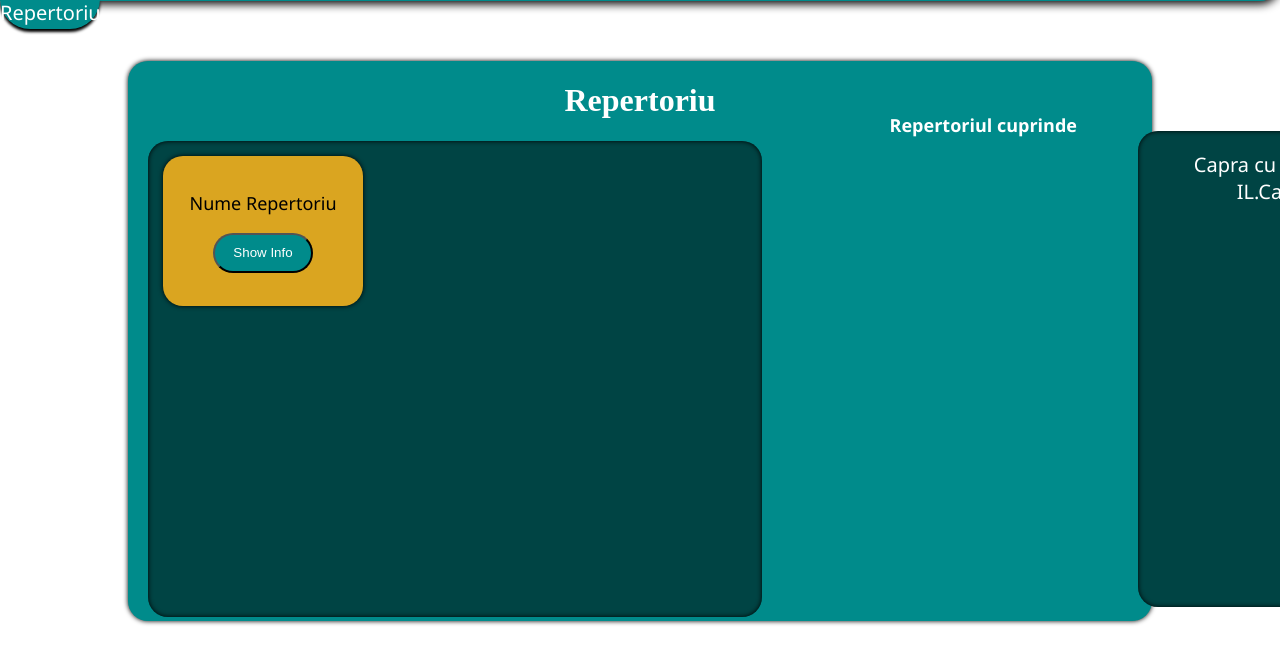
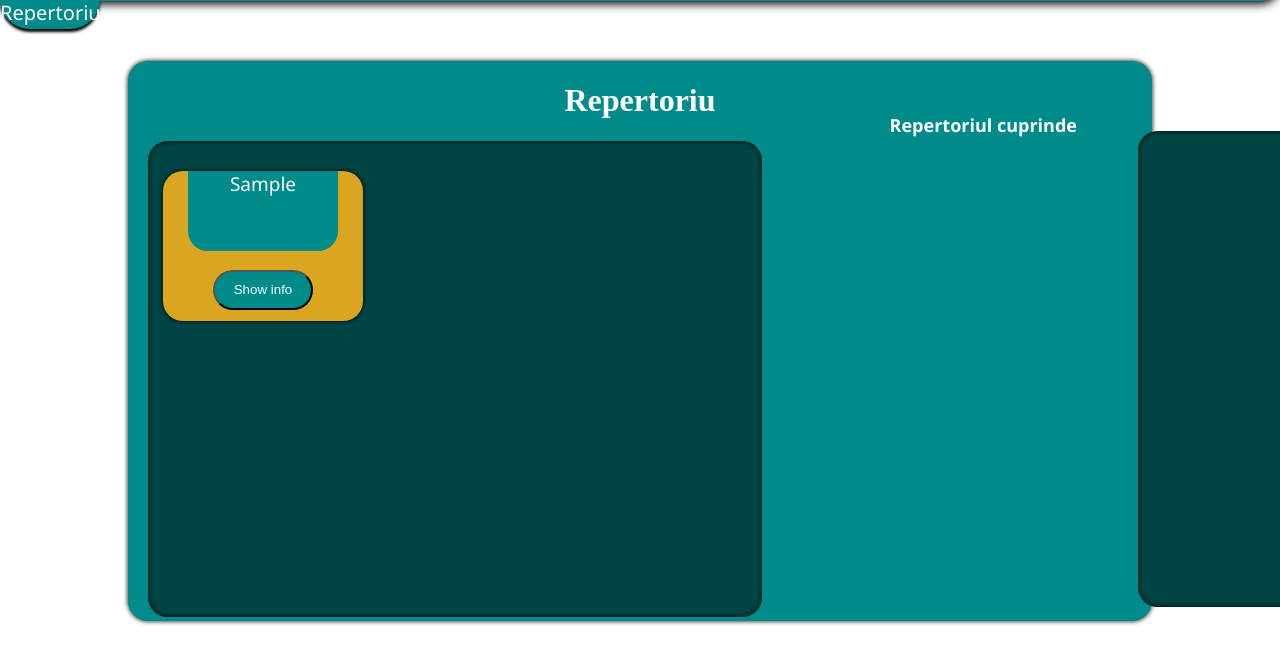
Before and after one commit to MindOfBear/Aplicatie-Web, a PHP site: page /repertoriu.php in a window 1280 px wide. Shown: the part 59-720 px from the top of the page. Run offline with PHP 8.4, Linux system fonts and the light colour scheme; tables that the repository leaves empty or names only in its code hold one stand-in row (values such as "Sample post").

Commit message:
Functionalitate reprtoriu terminata
Terminata interfata pagini repertoriu pentru utilizator si functionalitatea acesteia

```diff
--- a/Aplicatie-Web-Dinamica/repertoriu.php
+++ b/Aplicatie-Web-Dinamica/repertoriu.php
@@ -1,5 +1,7 @@
 <?php
+session_start();
 include "header.html";
+require_once "connect.php";
 ?>
 <p class = "currentPage">Repertoriu</p>
 
@@ -7,14 +9,37 @@ include "header.html";
     <h1 style = "text-align: center; color: white;">Repertoriu</h1>
     <h1 class = "infoPiesaRepertoriu">Repertoriul cuprinde</h1>
     <div class= "holderRepertorii">
-        <div class="repertoriu" id = "clickRepertoriu">
-            <p>Nume Repertoriu</p>
-            <button>Show Info</button>
-        </div>
+    <?php
+        $stmt = $connect->prepare("SELECT * FROM repertoriu");
+        $stmt->execute();
+        $result = $stmt->get_result();
+        $rowCounter = $result->num_rows;
+        while($row = $result->fetch_assoc()) {
+    ?>
+        <form method = "POST" action = "repertoriu.php">
+            <div class="repertoriu" id = "clickRepertoriu">
+                <p id = "pRepert"><?php echo htmlspecialchars($row['nume']);?></p>
+                <button name = "markRepertoriu" value = "<?php echo htmlspecialchars($row['id']);?>">Show info</button>
+            </div>
+        </form>
+    <?php }?>
 
     </div>
     <div class = "holderInfoPiese">
-    <p>Capra cu trei iezi - de IL.Caragiale</p>
+    <?php
+        if($_SERVER["REQUEST_METHOD"] == "POST"){
+            $idRepert = $_POST["markRepertoriu"];
+            $stmt = $connect->prepare("SELECT * FROM piesa WHERE id_repertoriu = (?)");
+            $stmt->bind_param("i", $idRepert);
+            $stmt->execute();
+            $result = $stmt->get_result();
+            $rowCounter = $result->num_rows;
+            while($row = $result->fetch_assoc()) {
+
+        ?>
+            <p><?php echo htmlspecialchars($row['nume']);?></p>
+
+    <?php }}?>
 
 
     </div>
--- a/Aplicatie-Web-Dinamica/style.css
+++ b/Aplicatie-Web-Dinamica/style.css
@@ -673,13 +673,19 @@ body{
 		transform: scale(1.1);
 }
 
-.repertoriu p {
+.repertoriu p{
     text-align: center;
-    margin-top: 35px;
+    margin-left: 25px;
+    margin-top: 30px;
     font-family:'Segoe UI', Tahoma, Geneva, Verdana, sans-serif;
-    font-size: 18px;
+    font-size: 19px;
+    background-color: darkcyan;
+    color: white;
+    width: 150px;
+    height: 80px;
+    border-bottom-left-radius: 20px;
+    border-bottom-right-radius: 20px;
 }
-
 .repertoriu button{
     color: white;
     background-color: darkcyan;
```
